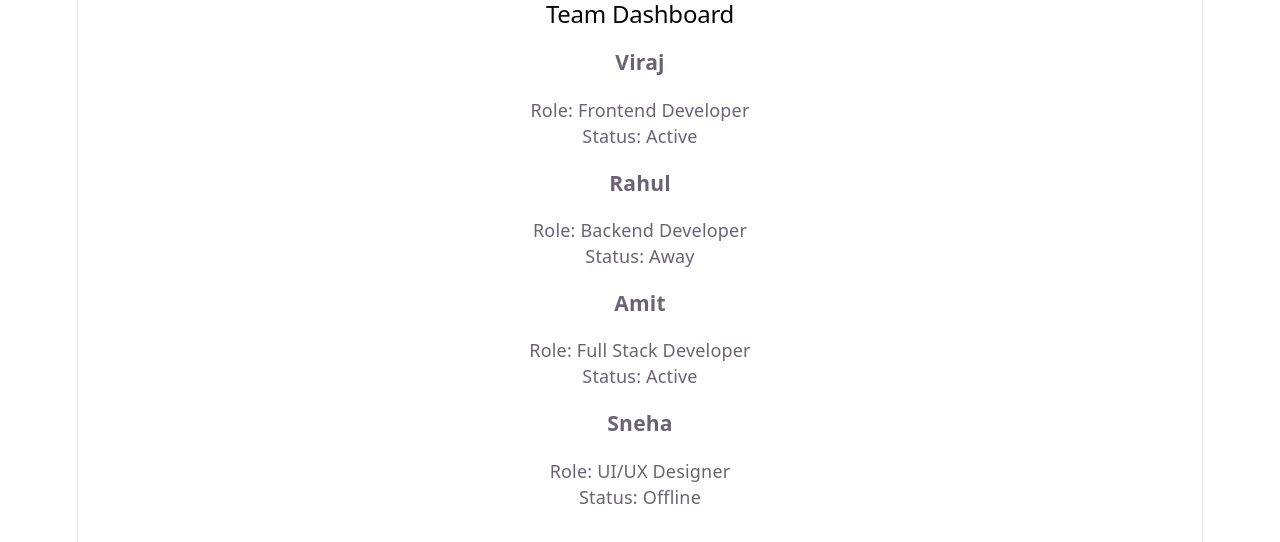
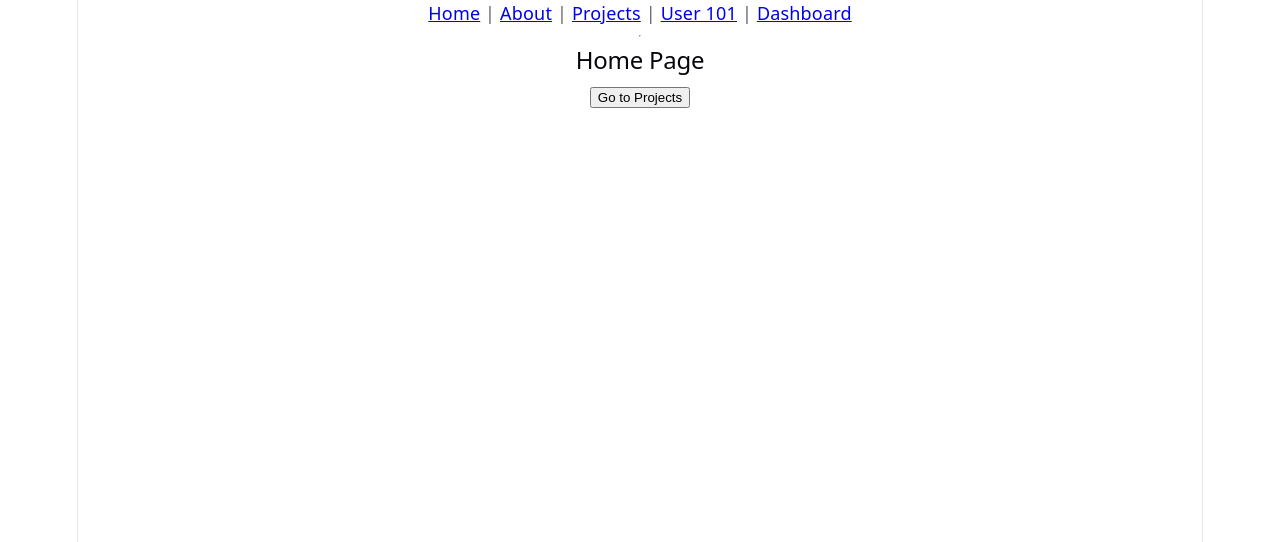
Before and after one commit to Viraj1923/Dev-Lab, a React (Vite) app in the folder frontend/react.js/: page / in a window 1280 px wide. Shown: the top 542 px of the page. Built offline with nearby package versions, Linux system fonts and the light colour scheme.

Commit message:
Complete React Module 08 - Routing

```diff
--- a/frontend/react.js/package.json
+++ b/frontend/react.js/package.json
@@ -11,7 +11,8 @@
   },
   "dependencies": {
     "react": "^19.2.8",
-    "react-dom": "^19.2.8"
+    "react-dom": "^19.2.8",
+    "react-router-dom": "^7.18.4"
   },
   "devDependencies": {
     "@types/react": "^19.2.18",
--- a/frontend/react.js/src/App.jsx
+++ b/frontend/react.js/src/App.jsx
@@ -1,7 +1,7 @@
-import Module07 from "./modules/07-Component-Composition-Reusability/Module07";
+import Module08 from "./modules/08-Routing/Module08";
 
 function App() {
-  return <Module07 />;
+  return <Module08 />;
 }
 
 export default App;
```
Also changed, not shown: 1 other file (tests, documents, lock files or other folders).
